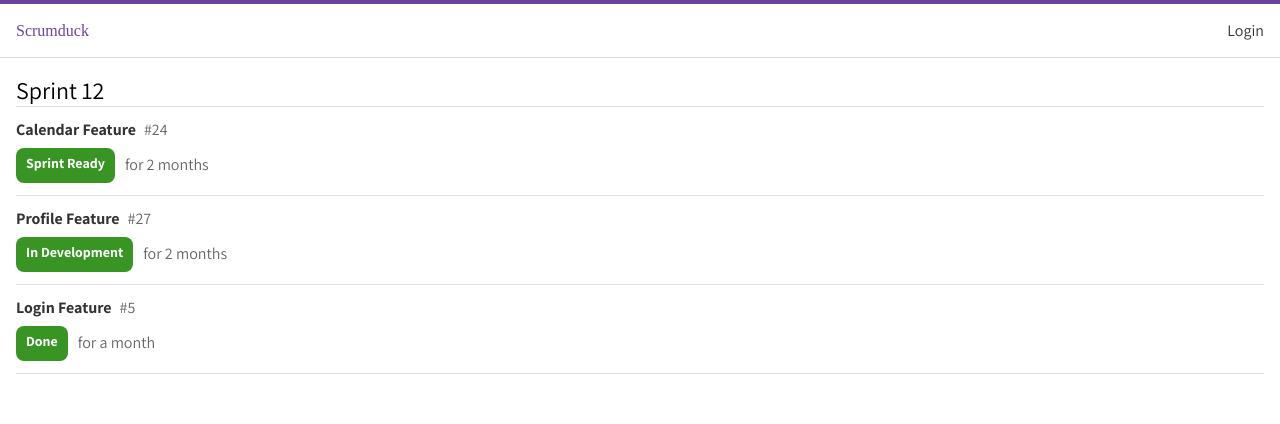
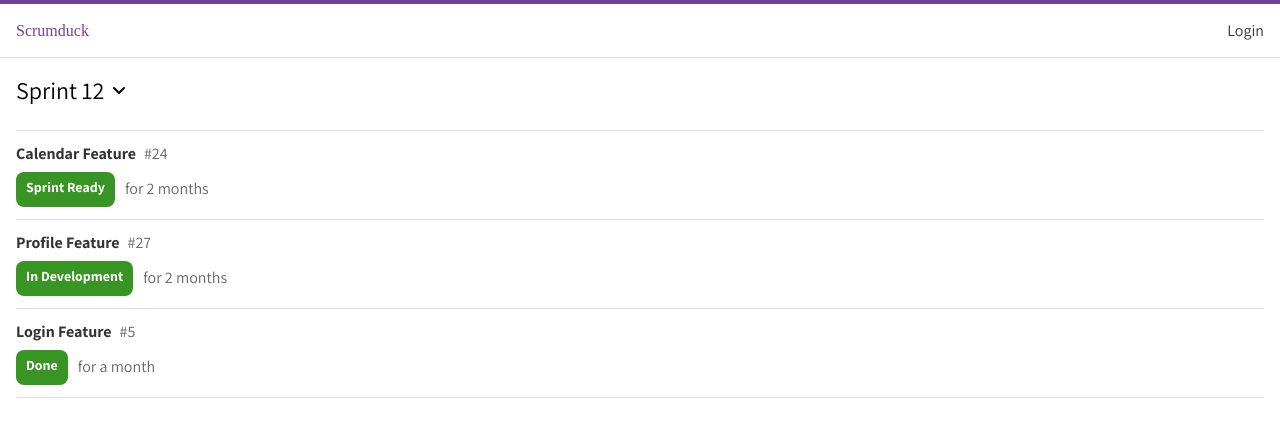
Before and after one commit to apethoud/scrumduck, a React (Create React App) app in the folder client/: page /app/sprint in a window 1280 px wide. Shown: the top 424 px of the page. Built offline with nearby package versions, Linux system fonts and the light colour scheme; a web font is replaced by a local one.

Commit message:
feat(sprint-view): add dropdown icon to sprint selector

```diff
--- a/client/package.json
+++ b/client/package.json
@@ -3,6 +3,10 @@
   "version": "0.1.0",
   "private": true,
   "dependencies": {
+    "@fortawesome/fontawesome-svg-core": "^6.3.0",
+    "@fortawesome/free-regular-svg-icons": "^6.3.0",
+    "@fortawesome/free-solid-svg-icons": "^6.3.0",
+    "@fortawesome/react-fontawesome": "^0.2.0",
     "@testing-library/jest-dom": "^5.16.5",
     "@testing-library/react": "^13.4.0",
     "@testing-library/user-event": "^13.5.0",
--- a/client/src/components/SprintSelector.tsx
+++ b/client/src/components/SprintSelector.tsx
@@ -1,7 +1,12 @@
 import { SecondaryHeader } from "./styledComponents/common";
+import { FontAwesomeIcon } from '@fortawesome/react-fontawesome'
+import { faAngleDown } from '@fortawesome/free-solid-svg-icons'
 
 export default function SprintSelector({ selectedSprintName }) {
   return (
-    <SecondaryHeader>Sprint { selectedSprintName }</SecondaryHeader>
+    <div style={{ display: "flex", alignItems: "center", marginBottom: 24 }}>
+      <SecondaryHeader style={{ marginRight: 8 }}>Sprint { selectedSprintName }</SecondaryHeader>
+      <FontAwesomeIcon icon={faAngleDown} />
+    </div>
   )
 }
```
Also changed, not shown: 1 other file (tests, documents, lock files or other folders).
